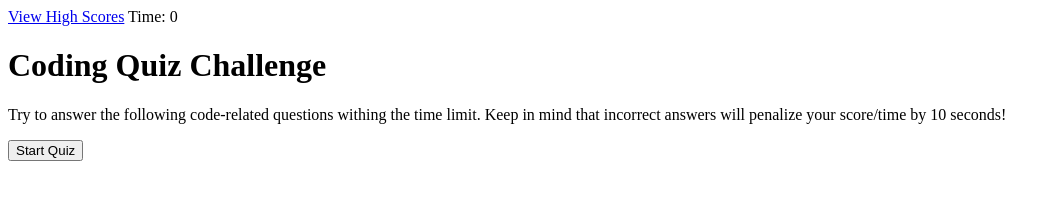
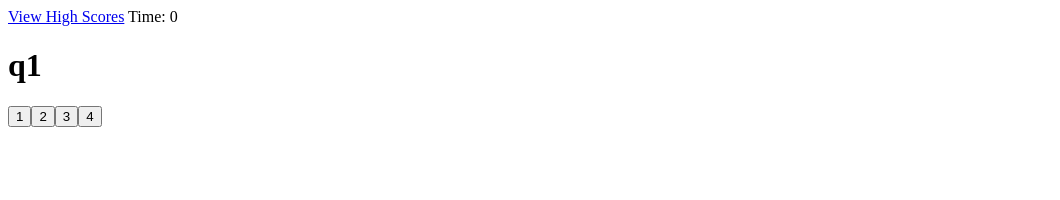
Before and after one commit to mswil/Code-Quizer, a plain HTML site: page index.html in a window 1280 px wide. Both pictures are taken after a click on the button "Start Quiz". Shown: the whole page, without its empty margins (0-1060 px from the left). Drawn offline with Linux system fonts and the light colour scheme.

Commit message:
added start game functionality

```diff
--- a/assets/js/script.js
+++ b/assets/js/script.js
@@ -1,4 +1,8 @@
-var questions = [
+const mainEl = document.querySelector("main");
+const startBtn = document.querySelector("#start-btn");
+const startView = document.querySelector("#start-view");
+
+const questions = [
     {
         questionText: "q1",
         choices: ["1", "2", "3", "4"],
@@ -16,13 +20,13 @@ var questions = [
     }
 ];
 
-var createQuestionEl = function (question) {
+const createQuestionEl = function (question) {
 
     //create div for question
-    let questionDiv = document.createElement("div");
+    const questionDiv = document.createElement("div");
 
     //create h1 which will contain the question
-    let questionEl = document.createElement("h1");
+    const questionEl = document.createElement("h1");
     questionEl.textContent = question.questionText;
 
     questionDiv.appendChild(questionEl);
@@ -34,12 +38,22 @@ var createQuestionEl = function (question) {
     }
 
     return questionDiv;
-}
+};
 
-var createChoiceEl = function (choice, choiceIndex) {
-    let choiceEl = document.createElement("button");
+const createChoiceEl = function (choice, choiceIndex) {
+    const choiceEl = document.createElement("button");
     choiceEl.setAttribute("type", "button");
     choiceEl.setAttribute("data-choice-index", choiceIndex);
     choiceEl.textContent = choice;
     return choiceEl;
-}
+};
+
+const startGame = function() {
+    console.log("game started");
+    startView.style.display = "none";
+    const questionEl = createQuestionEl(questions[0]);
+    mainEl.appendChild(questionEl);
+
+};
+
+startBtn.addEventListener("click", startGame);
--- a/index.html
+++ b/index.html
@@ -5,7 +5,7 @@
     <meta charset="UTF-8">
     <meta http-equiv="X-UA-Compatible" content="IE=edge">
     <meta name="viewport" content="width=device-width, initial-scale=1.0">
-    <link rel="stylesheet" href="/assets/css/style.css">
+    <link rel="stylesheet" href="./assets/css/style.css">
     <title>Code Quizer</title>
 </head>
 
@@ -17,13 +17,15 @@
     </header>
 
     <main>
-        <h1>Coding Quiz Challenge</h1>
-        <p>Try to answer the following code-related questions withing the time limit. Keep in mind that incorrect
-            answers will penalize your score/time by 10 seconds!</p>
-        <button type="button" class="start">Start Quiz</button>
+        <div id="start-view">
+            <h1>Coding Quiz Challenge</h1>
+            <p>Try to answer the following code-related questions withing the time limit. Keep in mind that incorrect
+                answers will penalize your score/time by 10 seconds!</p>
+            <button type="button" id="start-btn">Start Quiz</button>
+        </div>
     </main>
 
-    <script src="/assets/js/script.js"></script>
+    <script src="./assets/js/script.js"></script>
 </body>
 
 </html>
```
